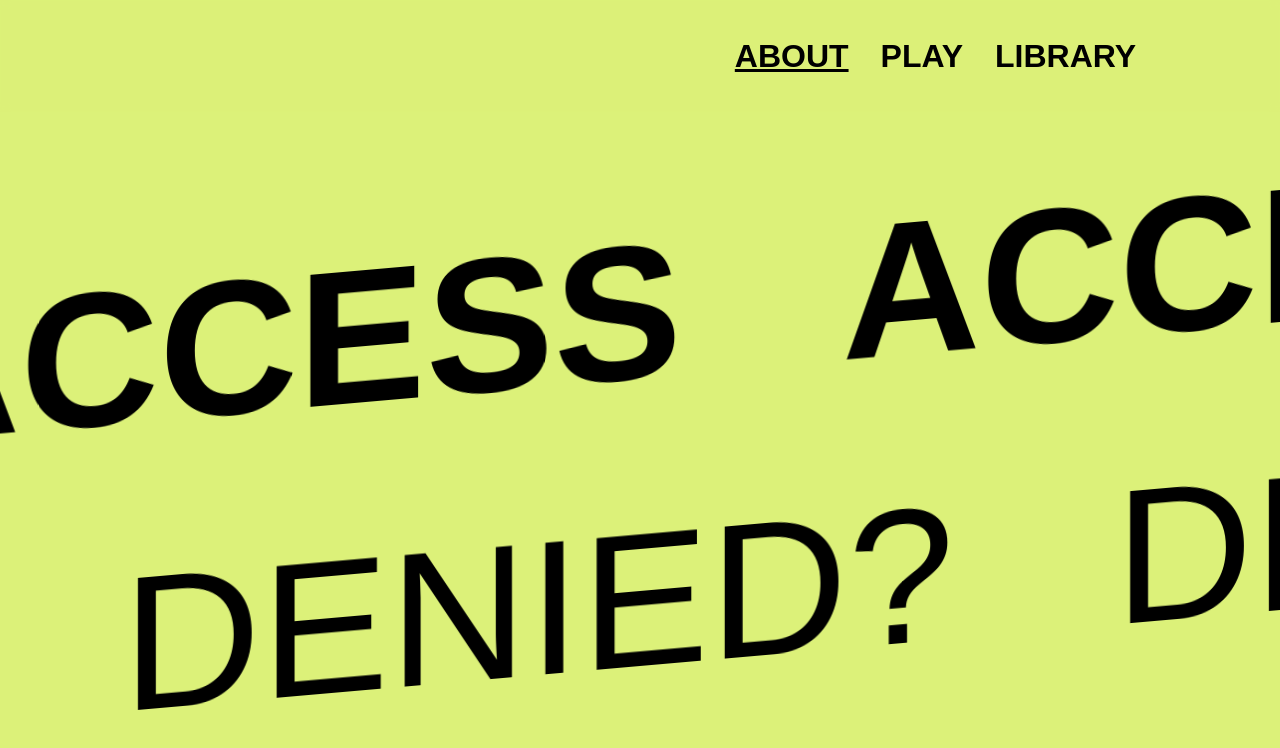
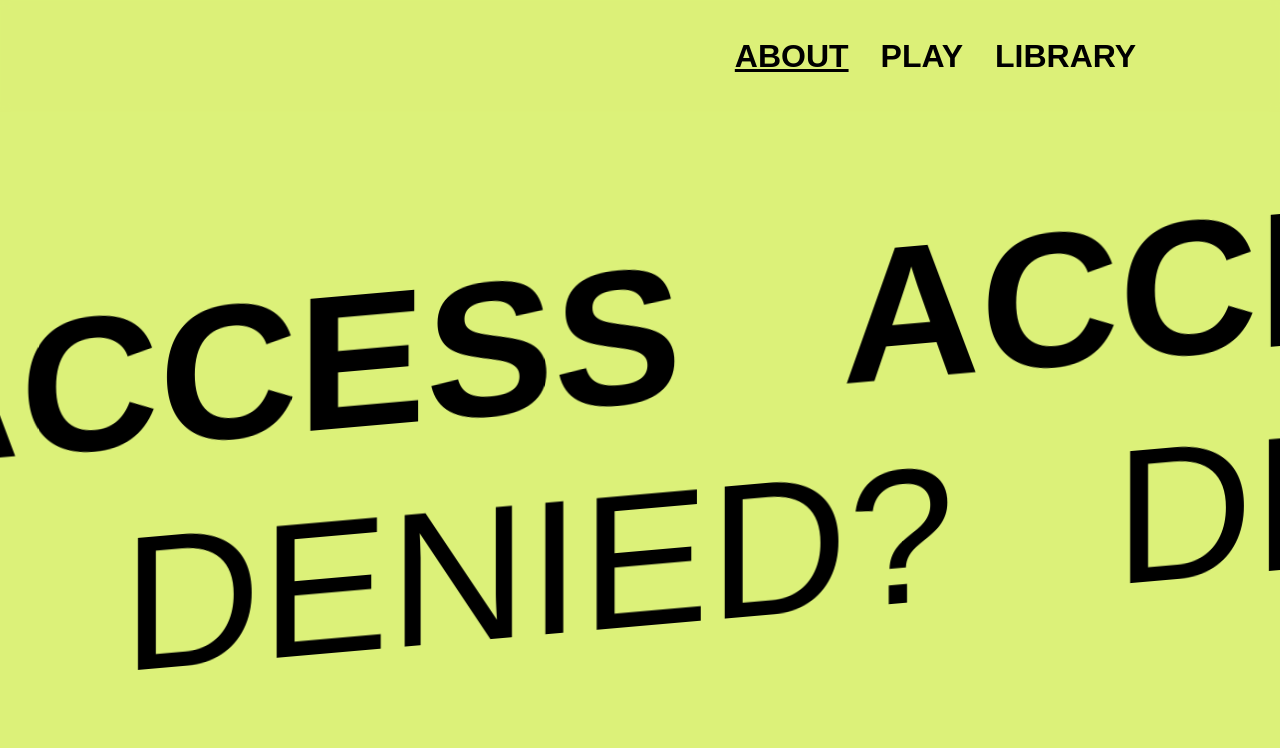
Before and after one commit to airadavometra/accesibleweb, a Next.js app: page / in a window 1280 px wide. Shown: the top 748 px of the page. Built offline with nearby package versions, Linux system fonts and the light colour scheme.

Commit message:
fix didnt work

```diff
--- a/styles/Home.module.css
+++ b/styles/Home.module.css
@@ -1,7 +1,6 @@
 .main {
   width: 100%;
   height: 100%;
-  overflow: auto;
 }
 .hero {
   width: 100%;
@@ -21,6 +20,7 @@
 }
 .runningTextContainer {
   width: 100%;
+  margin-top: -8rem;
   display: flex;
   transform: skewY(-5deg);
 }
@@ -28,6 +28,7 @@
   animation: running-animation 25s linear infinite;
 }
 .runningLeft {
+  margin-top: 4rem;
   animation-direction: reverse;
 }
 @keyframes running-animation {
```
